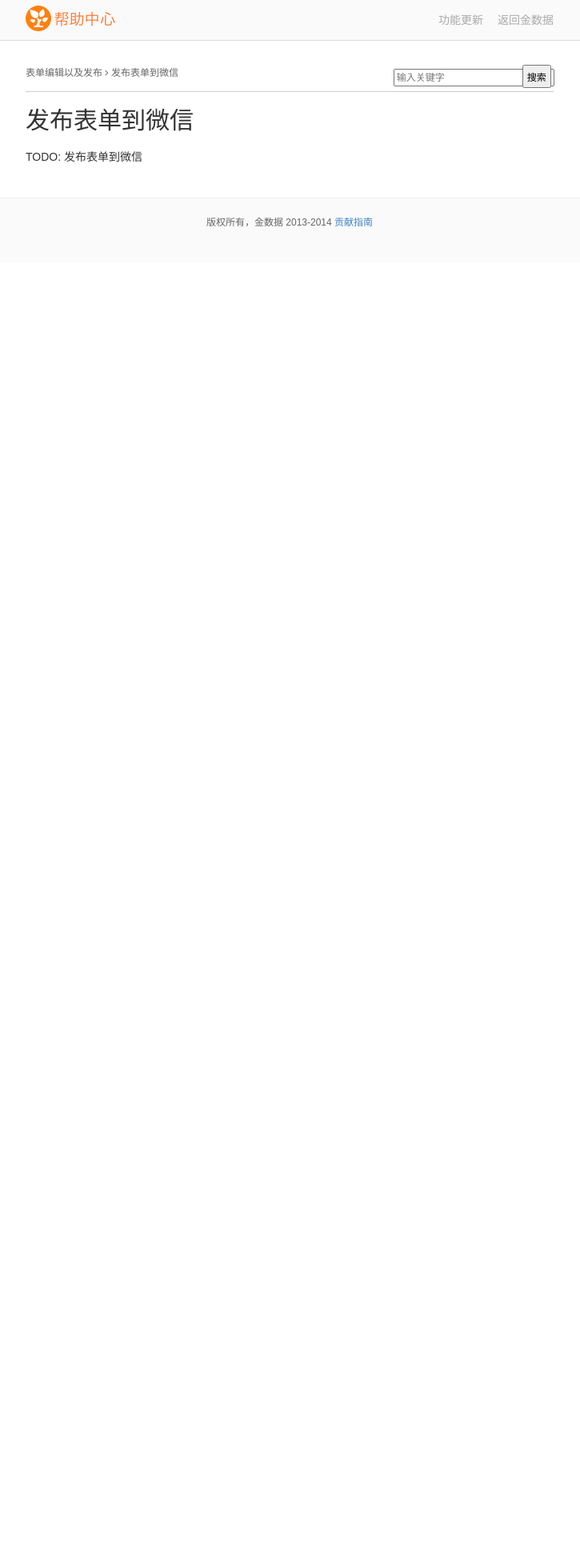
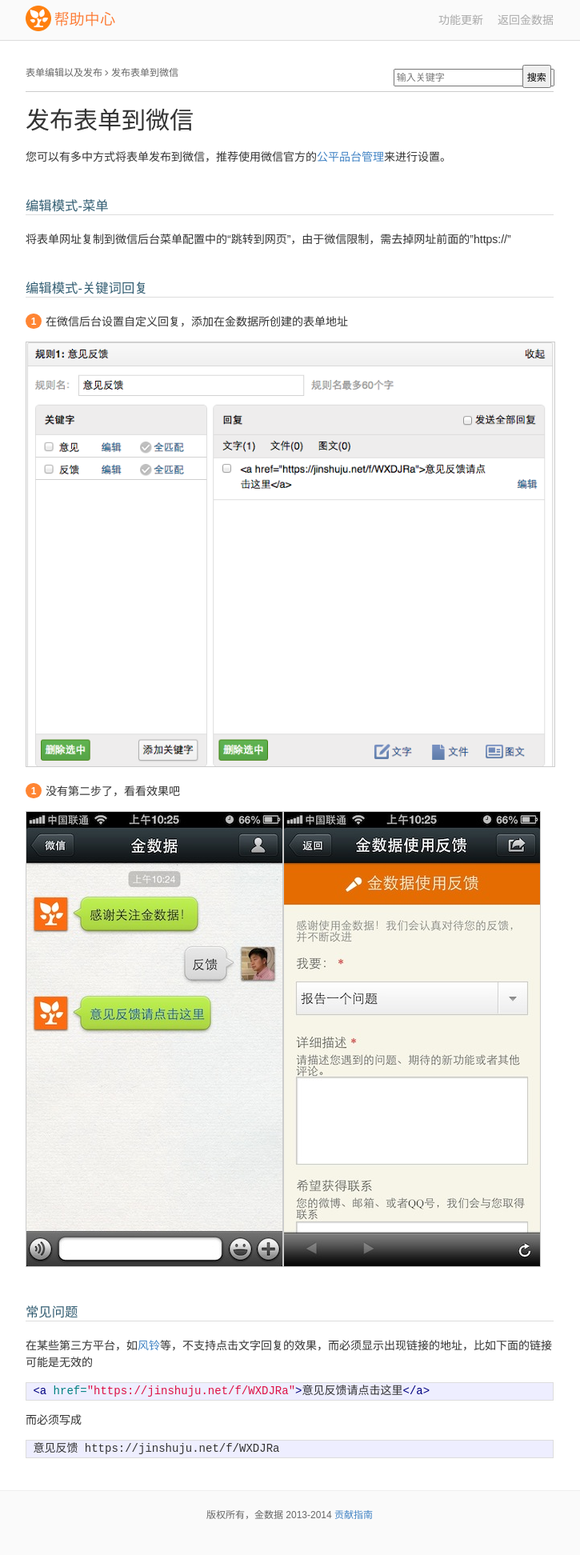
Before and after one commit to jinshuju/help.jinshuju.net, a Jekyll site: the page built from _posts/2014-2-7-wechat.md, in a window 1280 px wide. Shown: the whole page at 80% size, without its empty margins (278-1003 px from the left). Built offline with Jekyll 4.4.1, drawn with Linux system fonts in a browser that asks for light colours; Markdown is read by kramdown in place of the engine named in the settings; before the commit the page ends 900 px from its top, so only the background shows below that.

Commit message:
add publish to weichat

````diff
--- a/_posts/2014-2-7-wechat.md
+++ b/_posts/2014-2-7-wechat.md
@@ -3,9 +3,30 @@
 title:  "发布表单到微信"
 date:   2014-03-29 12:12:12
 category: form
-tags: todo H
+---
+您可以有多中方式将表单发布到微信，推荐使用微信官方的[公平品台管理](https://mp.weixin.qq.com/)来进行设置。
 
-author: warmwind
----
+### 编辑模式-菜单
+将表单网址复制到微信后台菜单配置中的“跳转到网页”，由于微信限制，需去掉网址前面的"https://"
 
-TODO: 发布表单到微信
+### 编辑模式-关键词回复
+
+1. 在微信后台设置自定义回复，添加在金数据所创建的表单地址
+
+  ![](/images/weixin-edit.png)
+
+2. 没有第二步了，看看效果吧
+
+  ![](/images/weixin-result.jpg)![](/images/weixin-form.jpg)
+
+### 常见问题
+在某些第三方平台，如[风铃](http://fl.qq.com/)等，不支持点击文字回复的效果，而必须显示出现链接的地址，比如下面的链接可能是无效的
+
+```html
+<a href="https://jinshuju.net/f/WXDJRa">意见反馈请点击这里</a>
+```
+而必须写成
+
+```html
+意见反馈 https://jinshuju.net/f/WXDJRa
+```
````
Also changed, not shown: images/weixin-edit.png (added), images/weixin-form.jpg (added), images/weixin-result.jpg (added).
